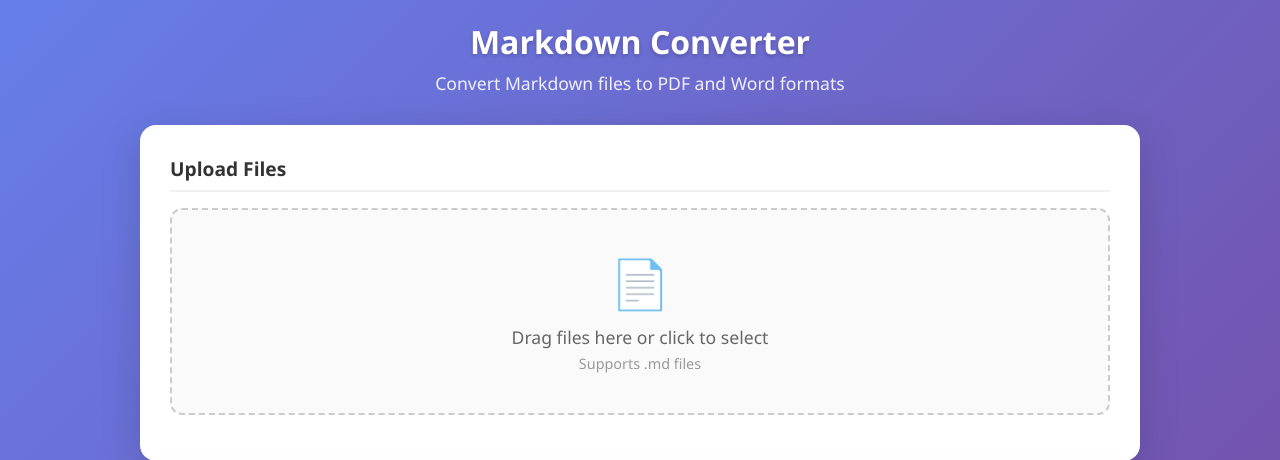
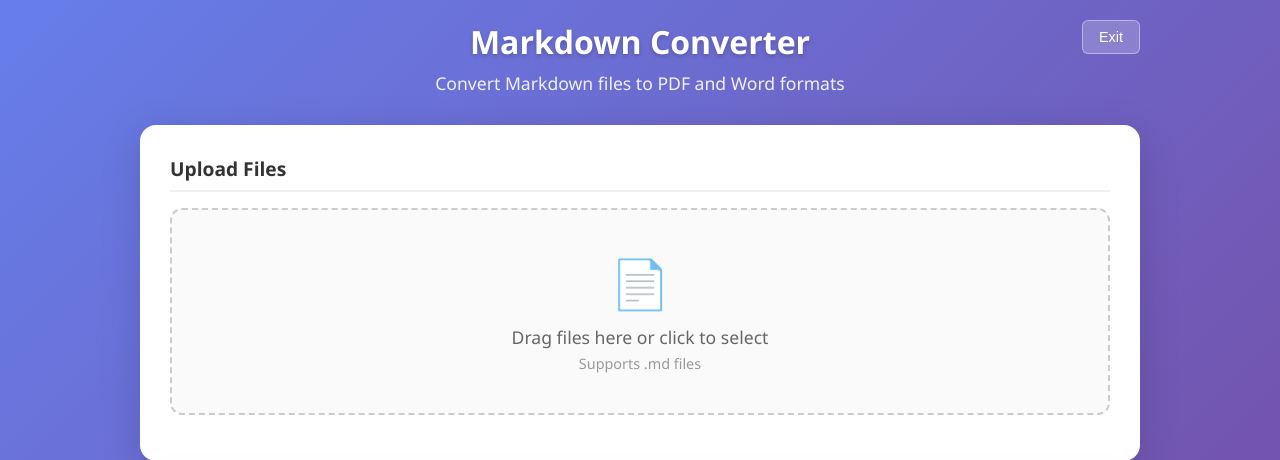
Before and after one commit to distiong/markdown-converter, a Flask app: page / in a window 1280 px wide. Shown: the top 460 px of the page. Run offline with Flask 3, Linux system fonts and the light colour scheme; some libraries are stand-ins or nearby versions.

Commit message:
feat: add Exit button in web UI

```diff
--- a/app.py
+++ b/app.py
@@ -6,6 +6,7 @@ import shutil
 import tempfile
 import threading
 import urllib.parse
+import ctypes
 from pathlib import Path
 from flask import Flask, render_template, request, jsonify, send_file, send_from_directory
 from converter import convert_file, convert_directory
@@ -230,6 +231,17 @@ def convert_folder():
     })
 
 
+@app.route('/api/shutdown', methods=['POST'])
+def shutdown():
+    import signal
+    func = request.environ.get('werkzeug.server.shutdown')
+    if func:
+        func()
+    else:
+        threading.Thread(target=lambda: (os._exit(0))).start()
+    return jsonify({'status': 'shutting down'})
+
+
 def create_templates():
     templates_dir = os.path.join(os.path.dirname(__file__), 'templates')
     os.makedirs(templates_dir, exist_ok=True)
--- a/templates/index.html
+++ b/templates/index.html
@@ -23,10 +23,29 @@
             text-align: center;
             color: white;
             margin-bottom: 30px;
+            position: relative;
         }
 
         .header h1 { font-size: 2em; margin-bottom: 8px; text-shadow: 0 2px 4px rgba(0,0,0,0.2); }
         .header p { opacity: 0.9; font-size: 1.1em; }
+
+        .btn-exit {
+            position: absolute;
+            top: 0;
+            right: 0;
+            padding: 8px 16px;
+            background: rgba(255,255,255,0.2);
+            color: white;
+            border: 1px solid rgba(255,255,255,0.4);
+            border-radius: 6px;
+            cursor: pointer;
+            font-size: 0.9em;
+            transition: background 0.2s;
+        }
+
+        .btn-exit:hover {
+            background: rgba(255,255,255,0.35);
+        }
 
         .card {
             background: white;
@@ -307,6 +326,7 @@
 <body>
     <div class="container">
         <div class="header">
+            <button class="btn-exit" onclick="shutdownApp()">Exit</button>
             <h1>Markdown Converter</h1>
             <p>Convert Markdown files to PDF and Word formats</p>
         </div>
@@ -571,6 +591,18 @@
                 status.innerHTML = '<span class="status-badge badge-warning">Using xhtml2pdf fallback (install wkhtmltopdf for better quality)</span>';
             }
         });
+
+        function shutdownApp() {
+            if (confirm('Are you sure you want to exit?')) {
+                fetch('/api/shutdown', { method: 'POST' })
+                    .then(() => {
+                        document.body.innerHTML = '<div style="text-align:center;padding:100px;color:white;font-size:1.5em;">Application closed. You can close this tab.</div>';
+                    })
+                    .catch(() => {
+                        document.body.innerHTML = '<div style="text-align:center;padding:100px;color:white;font-size:1.5em;">Application closed. You can close this tab.</div>';
+                    });
+            }
+        }
     </script>
 </body>
 </html>
```
